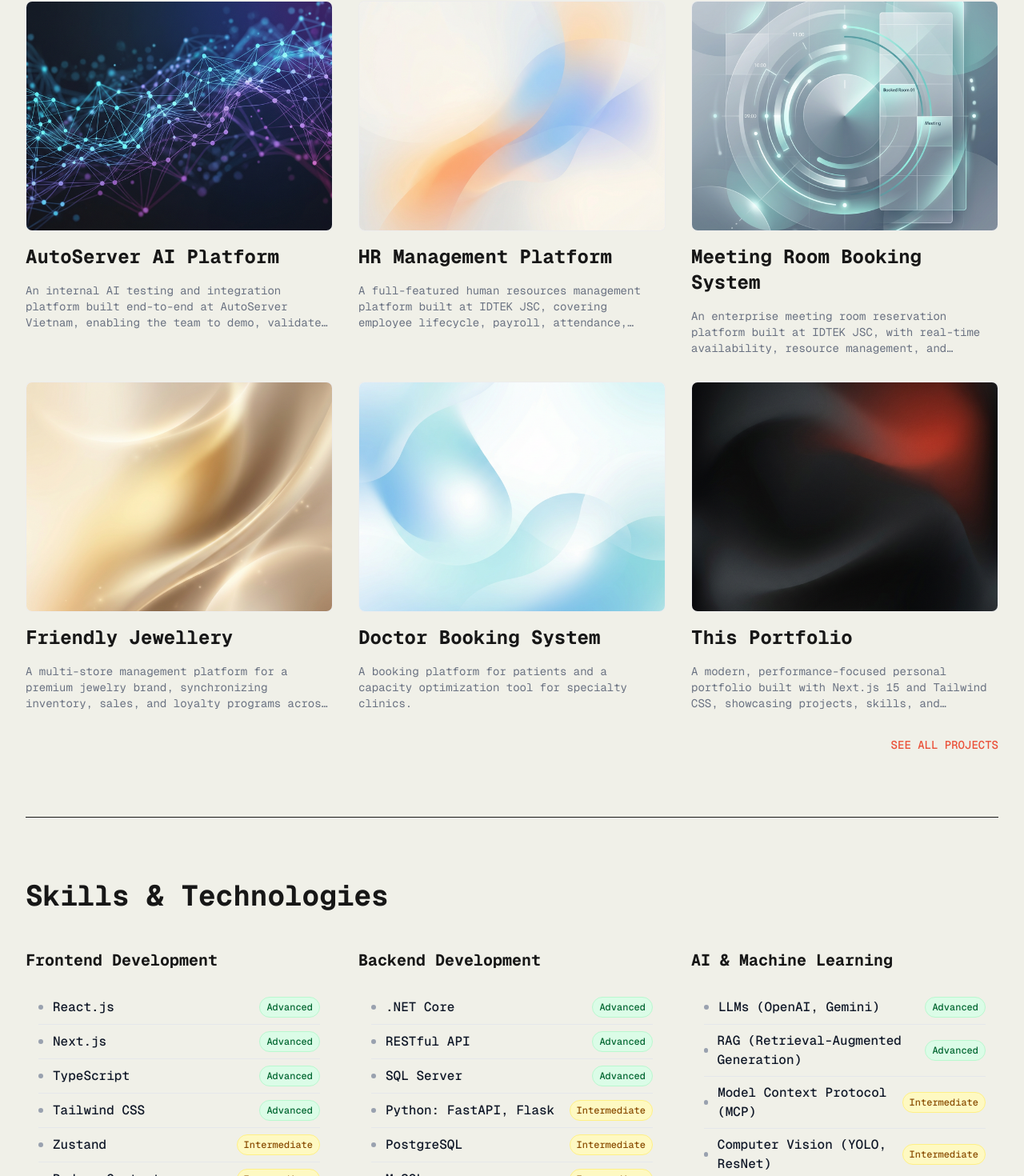
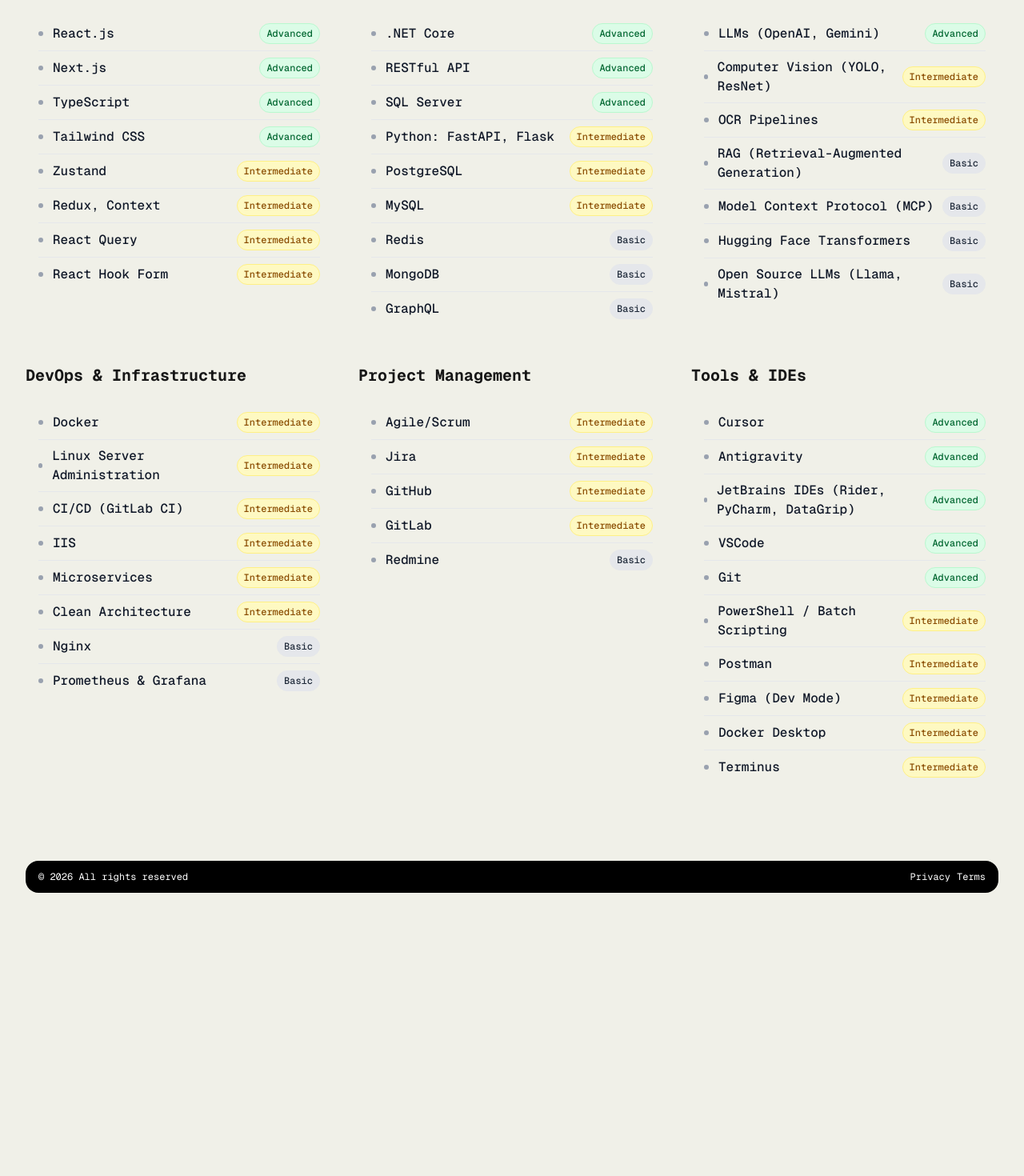
Before and after one commit to lyanh135531/portfolio, a Next.js app: page / in a window 1280 px wide. Shown: the part 1285-2755 px from the top of the page at 80% size. After the commit the page ends 2441 px from the top, so only its background shows below. Built offline with nearby package versions, Linux system fonts and the light colour scheme; no server answers.

Commit message:
feat: Add initial portfolio page with Hero and Skills sections, header navigation, and detailed skills data, and update tsconfig.

```diff
--- a/src/app/page.tsx
+++ b/src/app/page.tsx
@@ -1,12 +1,12 @@
 import Hero from '@/components/sections/Hero';
-import Projects from '@/components/sections/Projects';
+// import Projects from '@/components/sections/Projects';
 import Skills from '@/components/sections/Skills';
 
 export default function Home() {
     return (
         <div>
             <Hero />
-            <Projects />
+            {/* <Projects /> */}
             <Skills />
         </div>
     );
--- a/src/data/header.ts
+++ b/src/data/header.ts
@@ -9,10 +9,10 @@
         label: 'About',
         href: '/about',
     },
-    {
-        label: 'Projects',
-        href: '/projects',
-    },
+    // {
+    //     label: 'Projects',
+    //     href: '/projects',
+    // },
     {
         label: 'Contact',
         href: '/contact',
--- a/src/data/skills.ts
+++ b/src/data/skills.ts
@@ -34,10 +34,10 @@
             title: 'AI & Machine Learning',
             skills: [
                 { name: 'LLMs (OpenAI, Gemini)', level: 'advanced' },
-                { name: 'RAG (Retrieval-Augmented Generation)', level: 'advanced' },
-                { name: 'Model Context Protocol (MCP)', level: 'intermediate' },
                 { name: 'Computer Vision (YOLO, ResNet)', level: 'intermediate' },
                 { name: 'OCR Pipelines', level: 'intermediate' },
+                { name: 'RAG (Retrieval-Augmented Generation)', level: 'basic' },
+                { name: 'Model Context Protocol (MCP)', level: 'basic' },
                 { name: 'Hugging Face Transformers', level: 'basic' },
                 { name: 'Open Source LLMs (Llama, Mistral)', level: 'basic' },
             ],
@@ -52,9 +52,6 @@
                 { name: 'IIS', level: 'intermediate' },
                 { name: 'Microservices', level: 'intermediate' },
                 { name: 'Clean Architecture', level: 'intermediate' },
-                { name: 'Kubernetes', level: 'basic' },
-                { name: 'RabbitMQ', level: 'basic' },
-                { name: 'Kafka', level: 'basic' },
                 { name: 'Prometheus & Grafana', level: 'basic' },
             ],
         },
@@ -65,7 +62,6 @@
                 { name: 'Jira', level: 'intermediate' },
                 { name: 'GitHub', level: 'intermediate' },
                 { name: 'GitLab', level: 'intermediate' },
-                { name: 'Notion', level: 'basic' },
                 { name: 'Redmine', level: 'basic' },
             ],
         },
@@ -73,6 +69,7 @@
             title: 'Tools & IDEs',
             skills: [
                 { name: 'Cursor', level: 'advanced' },
+                { name: 'Antigravity', level: 'advanced' },
                 { name: 'JetBrains IDEs (Rider, PyCharm, DataGrip)', level: 'advanced' },
                 { name: 'VSCode', level: 'advanced' },
                 { name: 'Git', level: 'advanced' },
@@ -80,7 +77,8 @@
                 { name: 'Postman', level: 'intermediate' },
                 { name: 'Figma (Dev Mode)', level: 'intermediate' },
                 { name: 'Docker Desktop', level: 'intermediate' },
-                { name: 'Bitvise SSH Client', level: 'intermediate' },
+                { name: 'Terminus', level: 'intermediate' },
+
             ],
         },
     ],
```
